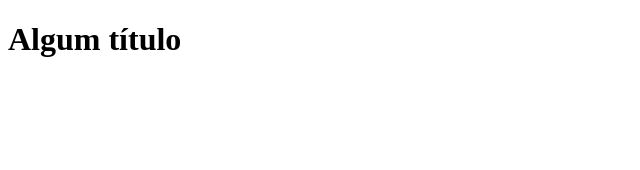
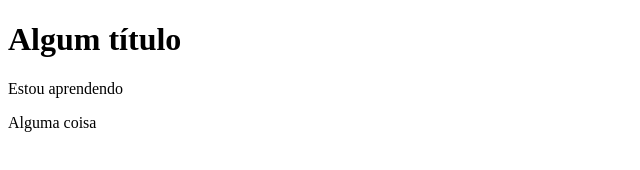
Before and after one commit to thiagopereiraDevOps/tutorial-angular, a plain HTML site: page index.html in a window 1280 px wide. Shown: the whole page, without its empty margins (0-640 px from the left). Drawn offline with Linux system fonts and the light colour scheme.

Commit message:
Nova demanda

```diff
--- a/index.html
+++ b/index.html
@@ -7,5 +7,7 @@
 </head>
 <body>
     <h1>Algum título</h1>
+    <p>Estou aprendendo</p>
+    <p>Alguma coisa</p>
 </body>
 </html>
```
